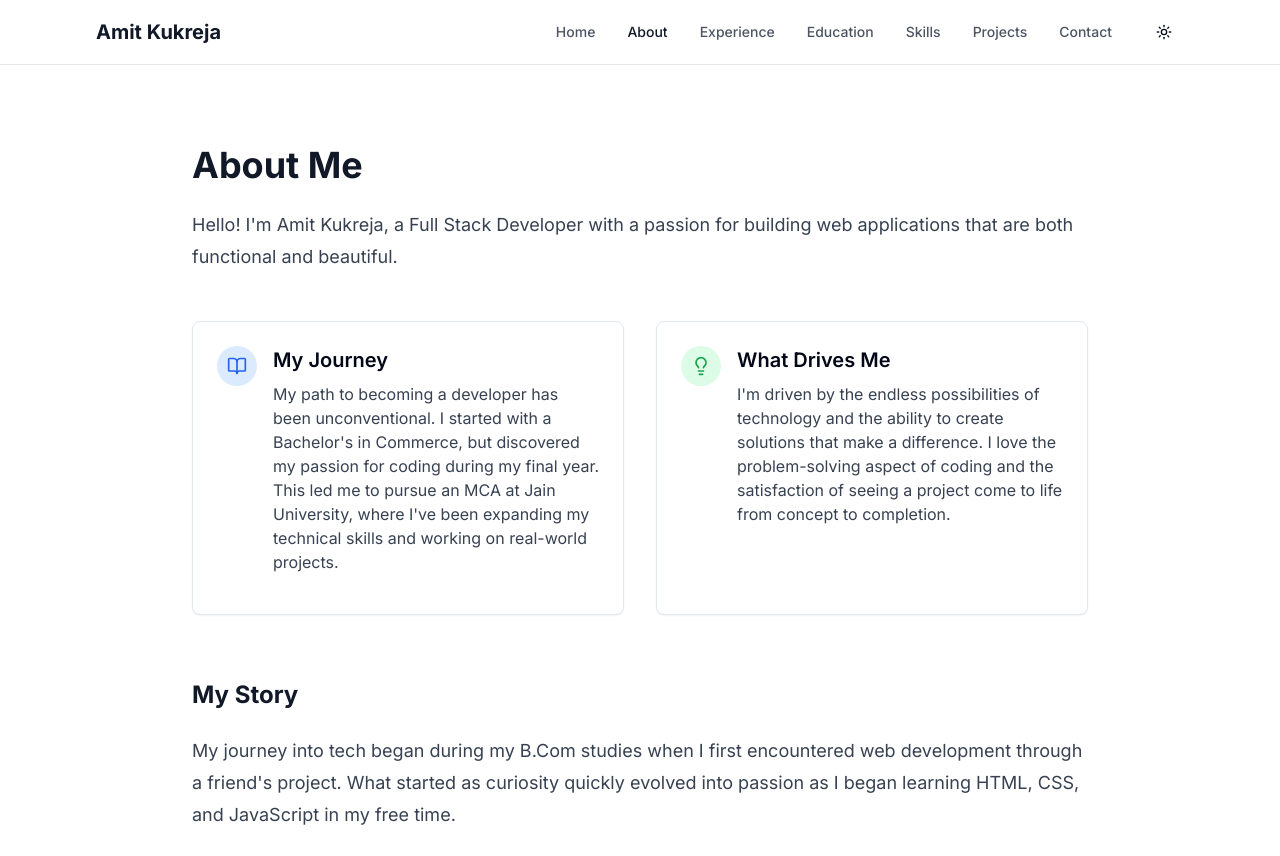
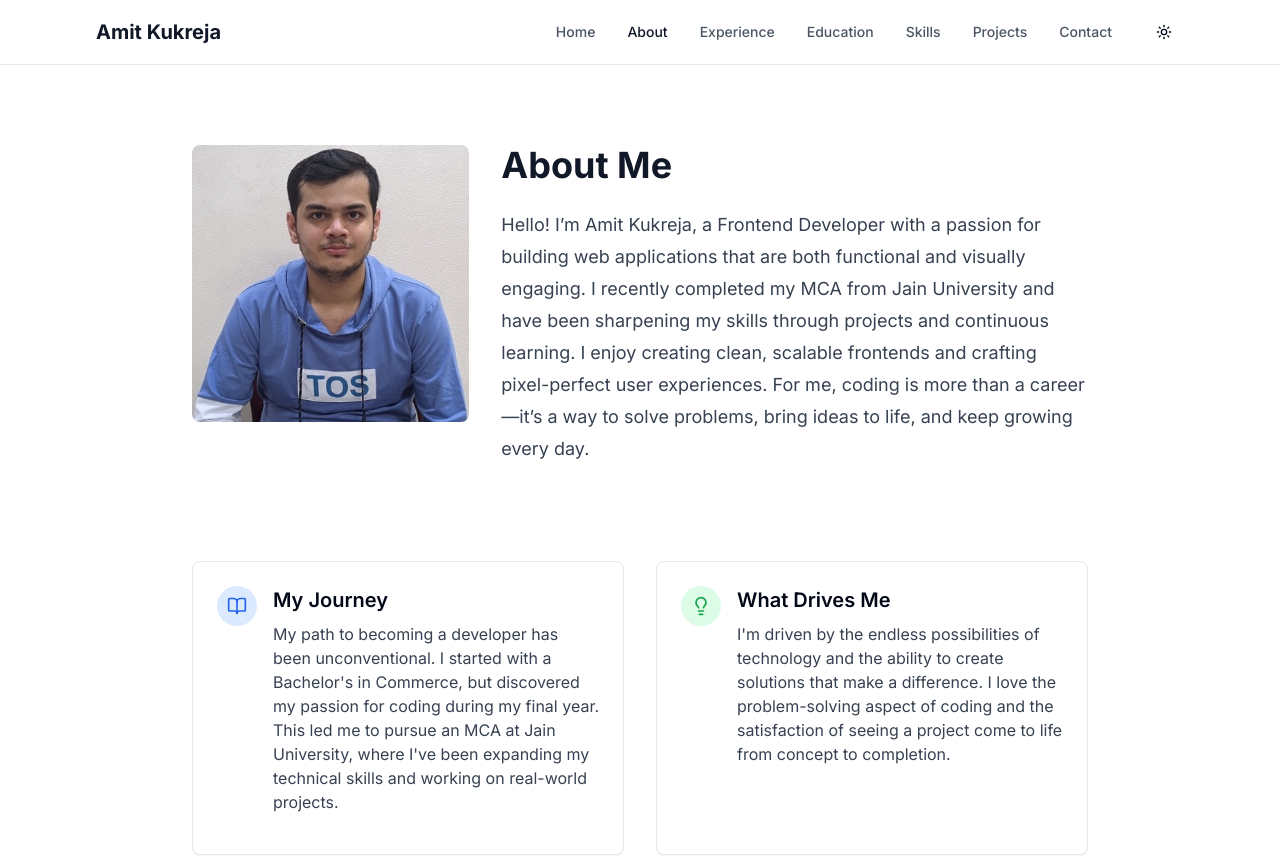
Before and after one commit to amitkukrejadev/portfilio, a Next.js app: page /about in a window 1280 px wide. Shown: the top 856 px of the page. Built offline with nearby package versions, Linux system fonts and the light colour scheme.

Commit message:
feat(about): implement scroll animations, add Hero image, and fix client-side directive

```diff
--- a/app/about/page.tsx
+++ b/app/about/page.tsx
@@ -1,26 +1,73 @@
+"use client";
+
 import { Button } from "@/components/ui/button";
 import { Card, CardContent } from "@/components/ui/card";
 import { Download, BookOpen, Target, Lightbulb, Heart } from "lucide-react";
 import Link from "next/link";
+import { useEffect } from "react";
 
 export default function AboutPage() {
+  useEffect(() => {
+    const observer = new IntersectionObserver(
+      (entries) => {
+        entries.forEach((entry) => {
+          if (entry.isIntersecting) {
+            entry.target.classList.add("opacity-100", "translate-y-0");
+            entry.target.classList.remove("opacity-0", "translate-y-10");
+          }
+        });
+      },
+      { threshold: 0.1 }
+    );
+
+    const sections = document.querySelectorAll("section, .card-to-observe");
+    sections.forEach((section) => {
+      section.classList.add(
+        "opacity-0",
+        "translate-y-10",
+        "transition-all",
+        "duration-1000"
+      );
+      observer.observe(section);
+    });
+
+    return () => observer.disconnect();
+  }, []);
+
   return (
     <div className="bg-white dark:bg-gray-950">
       <section className="py-20 px-4 sm:px-6 lg:px-8">
         <div className="max-w-4xl mx-auto">
+          <div className="grid lg:grid-cols-3 gap-8 mb-12">
+            <div className="lg:col-span-1">
+              <div
+                className="card-to-observe bg-cover bg-center rounded-lg aspect-[2/2] w-full"
+                style={{
+                  backgroundImage: `url('/images/profile.jpg')`,
+                }}
+              ></div>
+            </div>
+            <div className="lg:col-span-2">
               <h1 className="text-4xl font-bold text-gray-900 dark:text-white mb-6">
                 About Me
               </h1>
-
               <div className="prose prose-lg max-w-none text-gray-700 dark:text-gray-300 mb-12">
                 <p>
-              Hello! I'm Amit Kukreja, a Full Stack Developer with a passion for
-              building web applications that are both functional and beautiful.
+                  Hello! I’m Amit Kukreja, a Frontend Developer with a passion
+                  for building web applications that are both functional and
+                  visually engaging. I recently completed my MCA from Jain
+                  University and have been sharpening my skills through projects
+                  and continuous learning. I enjoy creating clean, scalable
+                  frontends and crafting pixel-perfect user experiences. For me,
+                  coding is more than a career—it’s a way to solve problems,
+                  bring ideas to life, and keep growing every day.
                 </p>
+              </div>
+            </div>
           </div>
 
           <div className="grid md:grid-cols-2 gap-8 mb-16">
-            <Card className="dark:border-gray-800">
+            <Card className="dark:border-gray-800 card-to-observe">
               <CardContent className="pt-6">
                 <div className="flex items-start gap-4 mb-4">
                   <div className="w-10 h-10 bg-blue-100 dark:bg-blue-900/30 rounded-full flex items-center justify-center flex-shrink-0">
@@ -43,7 +90,7 @@ export default function AboutPage() {
               </CardContent>
             </Card>
 
-            <Card className="dark:border-gray-800">
+            <Card className="dark:border-gray-800 card-to-observe">
               <CardContent className="pt-6">
                 <div className="flex items-start gap-4 mb-4">
                   <div className="w-10 h-10 bg-green-100 dark:bg-green-900/30 rounded-full flex items-center justify-center flex-shrink-0">
@@ -92,7 +139,7 @@ export default function AboutPage() {
           </div>
 
           <div className="grid md:grid-cols-2 gap-8 mb-16">
-            <Card className="dark:border-gray-800">
+            <Card className="dark:border-gray-800 card-to-observe">
               <CardContent className="pt-6">
                 <div className="flex items-start gap-4 mb-4">
                   <div className="w-10 h-10 bg-purple-100 dark:bg-purple-900/30 rounded-full flex items-center justify-center flex-shrink-0">
@@ -116,7 +163,7 @@ export default function AboutPage() {
               </CardContent>
             </Card>
 
-            <Card className="dark:border-gray-800">
+            <Card className="dark:border-gray-800 card-to-observe">
               <CardContent className="pt-6">
                 <div className="flex items-start gap-4 mb-4">
                   <div className="w-10 h-10 bg-amber-100 dark:bg-amber-900/30 rounded-full flex items-center justify-center flex-shrink-0">
```
Lines whose indentation alone changed are shown as unchanged.
